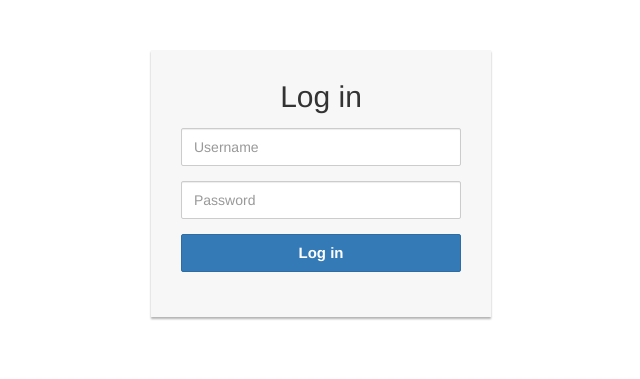
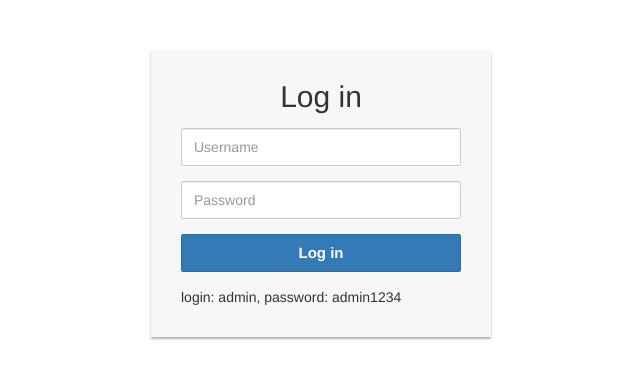
Before and after one commit to anshulranjan/Track-The-Covid, a Flask app: page / in a window 1280 px wide. Shown: the top 379 px of the page, without its empty margins (319-959 px from the left). Run offline with Flask 2, Linux system fonts and the light colour scheme; parts of the project's set-up code (start-up, migrations or seed data) failed here and were passed over; some libraries are stand-ins or nearby versions.

Commit message:
Update login.html

```diff
--- a/templates/login.html
+++ b/templates/login.html
@@ -46,6 +46,7 @@
             <button type="submit" class="btn btn-primary btn-block">Log in</button>
         </div>
         <div class="clearfix">
+		 login: admin, password: admin1234
         </div>
     </form>
         {{message}}
```
